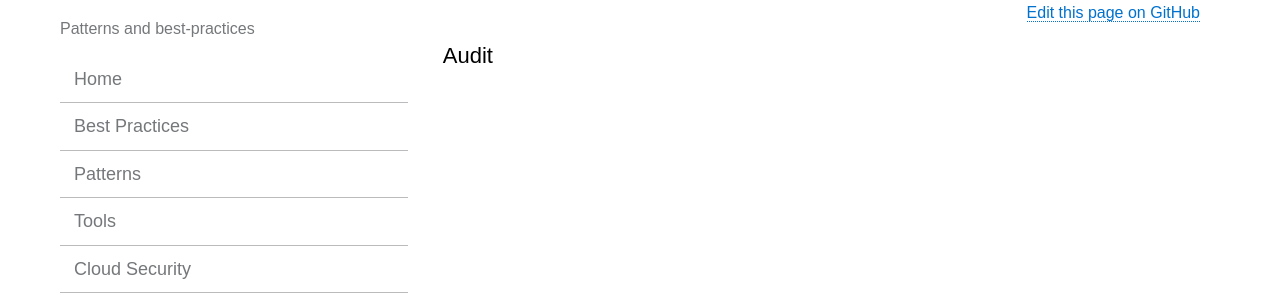
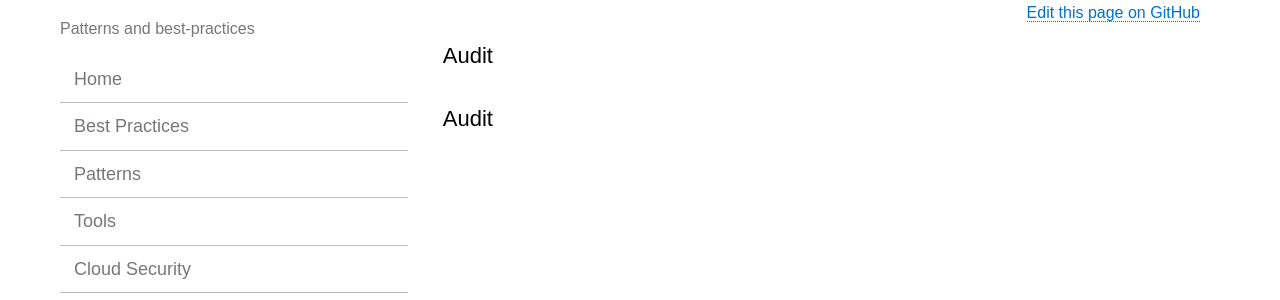
Before and after one commit to GeoscienceAustralia/cloud, a Jekyll site: the page built from docs/_pages/audit_index.md, in a window 1280 px wide. Shown: the part 133-433 px from the top of the page. Built offline with Jekyll 4.4.1, drawn with Linux system fonts in a browser that asks for light colours.

Commit message:
Update audit_index.md

```diff
--- a/docs/_pages/audit_index.md
+++ b/docs/_pages/audit_index.md
@@ -1,5 +1,7 @@
 ---
 title: Audit
 layout: page
-permalink: audit.html
+permalink: audit_index.html
 ---
+
+<h2>Audit</h2>
```
